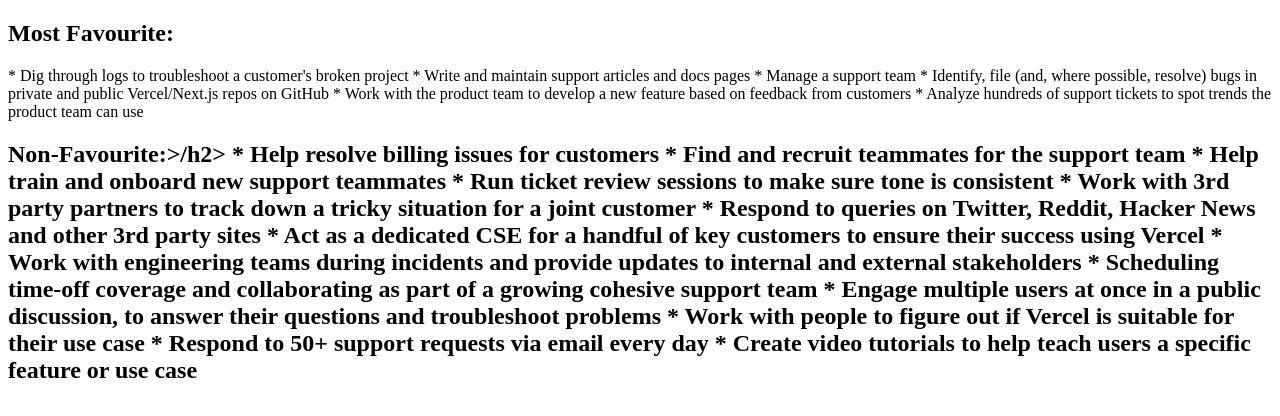
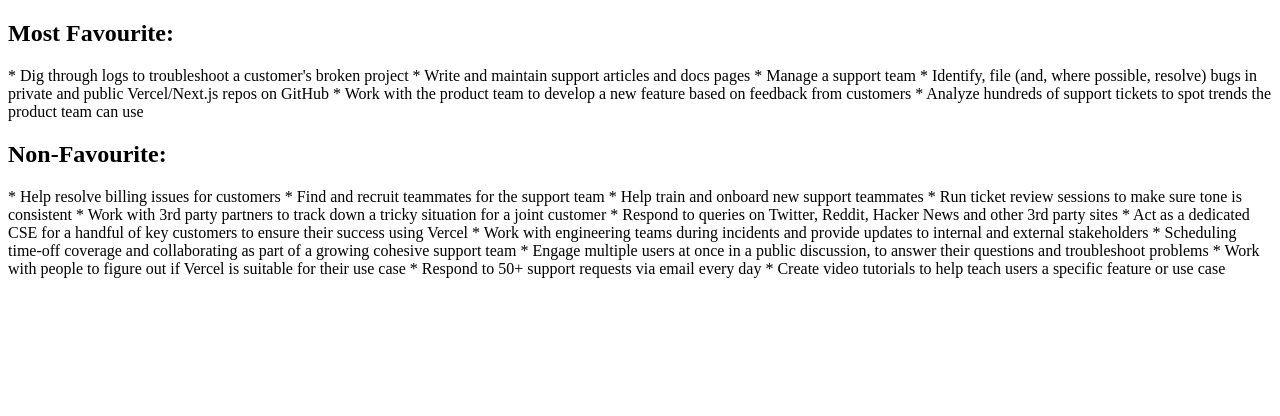
Before and after one commit to snvk2828/Vercel_test, a plain HTML site: page vercel1.html in a window 1280 px wide. Drawn offline with Linux system fonts and the light colour scheme.

Commit message:
Update vercel1.html

```diff
--- a/vercel1.html
+++ b/vercel1.html
@@ -11,7 +11,7 @@
 * Analyze hundreds of support tickets to spot trends the product team can use
 
 
-<h2>Non-Favourite:>/h2>
+<h2>Non-Favourite:</h2>
 
 * Help resolve billing issues for customers
 * Find and recruit teammates for the support team
```
